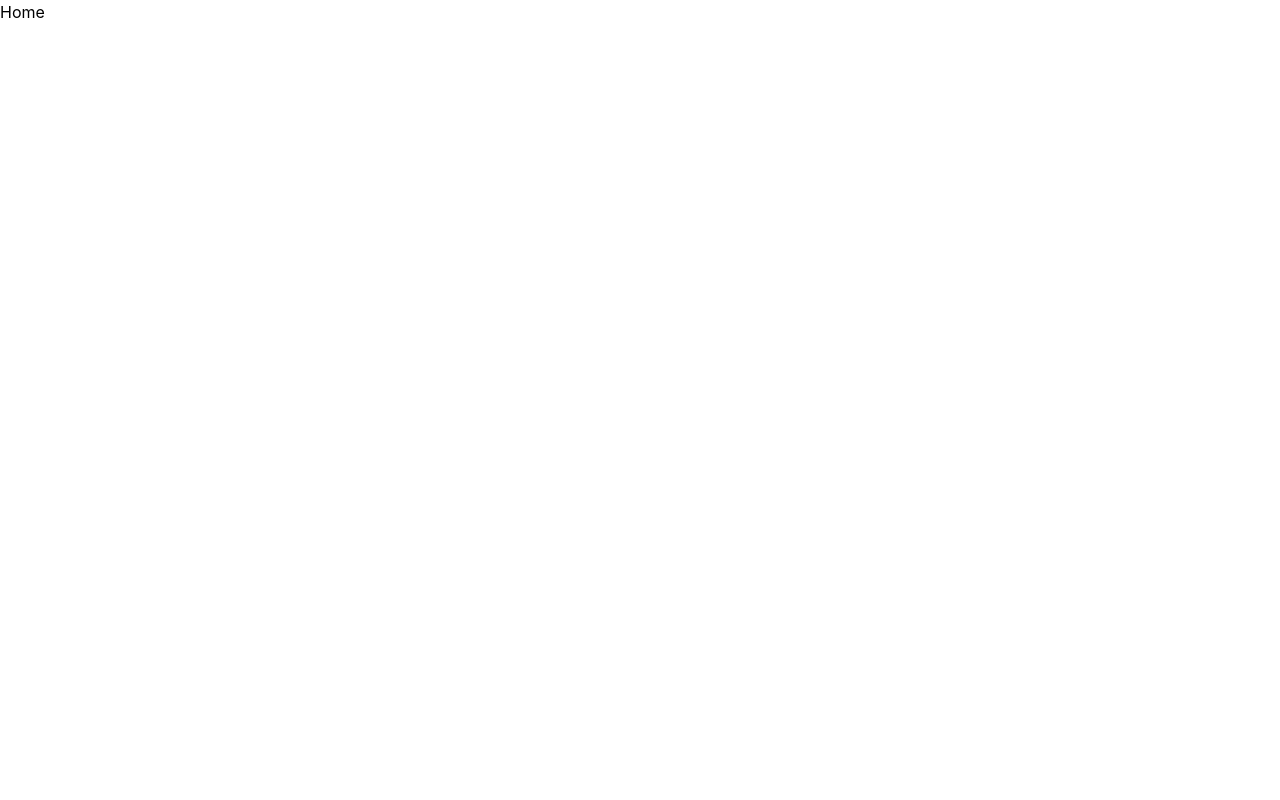
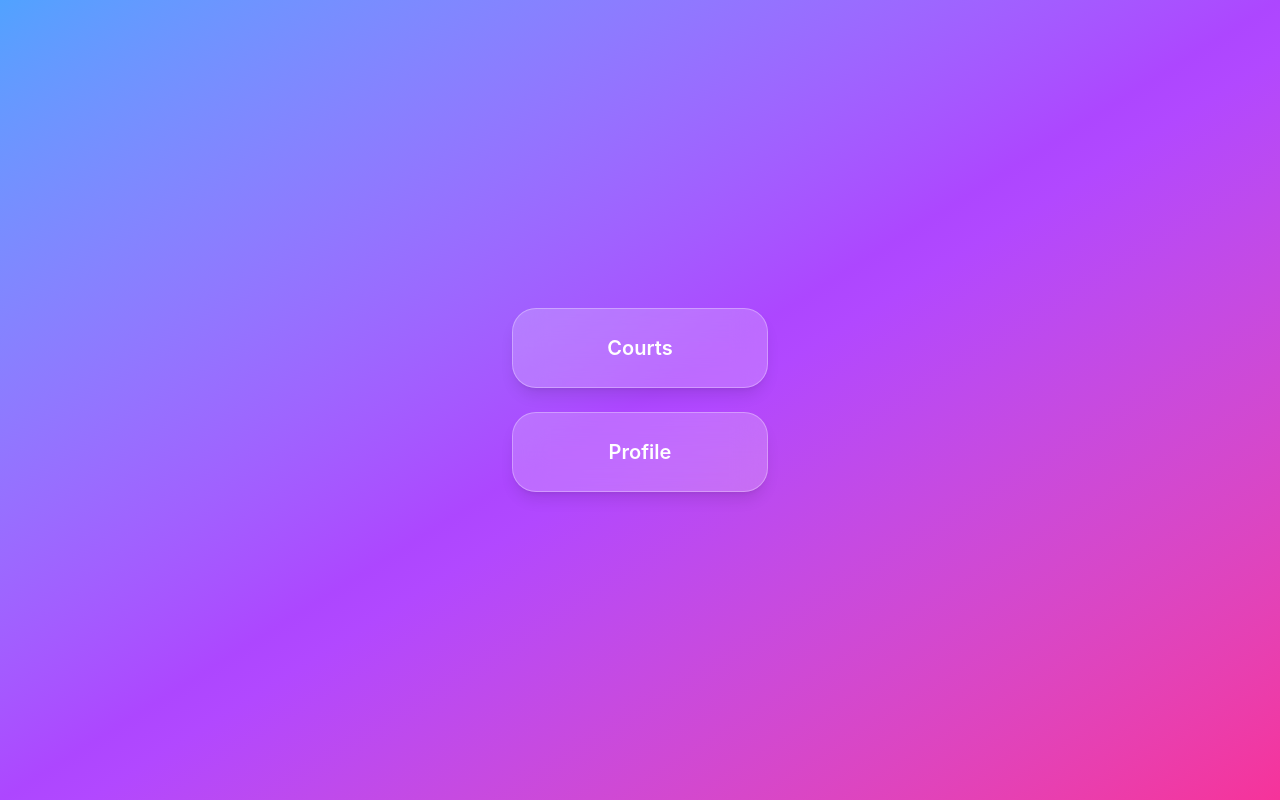
Before and after one commit to khalilshots/NextGame, a React app in the folder frontend/: page /home in a window 1280 px wide. Built offline with nearby package versions, Linux system fonts and the light colour scheme; sample sign-in values are in the browser's storage; the HTML template or start-up script is replaced by a standard one.

Commit message:
added a home page which includes two buttons to redirect to courts and profile(no implementation yet), and a protectedRoute within components that wraps in our app.jsx file any endpoints that require login

```diff
--- a/frontend/src/App.jsx
+++ b/frontend/src/App.jsx
@@ -1,7 +1,8 @@
 import { Routes, Route } from 'react-router-dom'
 import LoginPage from './pages/login'
 import RegisterPage from './pages/register'
-
+import MenuPage from './pages/home'
+import ProtectedRoute from './components/ProtectedRoute'
 
 function App() {
   return (
@@ -9,10 +10,10 @@ function App() {
       <Route path="/" element={<LoginPage/>} />
       <Route path="/login" element={<LoginPage/>} />
       <Route path="/register" element={<RegisterPage/>} />
-      <Route path="/home" element={<div>Home</div>} />
-      <Route path="/courts" element={<div>Courts</div>} />
-      <Route path="/courts/:id" element={<div>Court Detail</div>} />
-      <Route path="/profile" element={<div>Profile</div>} />
+      <Route path="/home" element={<ProtectedRoute><MenuPage/></ProtectedRoute>} />
+      <Route path="/courts" element={<ProtectedRoute><div>Courts</div></ProtectedRoute>} />
+      <Route path="/courts/:id" element={<ProtectedRoute><div>Court Detail</div></ProtectedRoute>} />
+      <Route path="/profile" element={<ProtectedRoute><div>Profile</div></ProtectedRoute>} />
     </Routes>
   )
 }
--- /dev/null
+++ b/frontend/src/components/ProtectedRoute.jsx
@@ -0,0 +1,7 @@
+import { Navigate } from 'react-router-dom'
+
+export default function ProtectedRoute({ children }) {
+  const token = localStorage.getItem('token')
+  if (!token) return <Navigate to="/login" replace />
+  return children
+}
--- /dev/null
+++ b/frontend/src/pages/home.jsx
@@ -0,0 +1,19 @@
+export default function MenuPage() {
+  return (
+    <div className="min-h-screen flex flex-col items-center justify-center gap-6 p-8 bg-gradient-to-br from-blue-400 via-purple-500 to-pink-500">
+      <button
+        onClick={() => console.log("Courts clicked")}
+        className="w-64 h-20 rounded-3xl bg-white/20 backdrop-blur-lg border border-white/30 shadow-lg hover:bg-white/30 transition-all duration-300 text-white text-xl font-semibold"
+      >
+        Courts
+      </button>
+
+      <button
+        onClick={() => console.log("Profile clicked")}
+        className="w-64 h-20 rounded-3xl bg-white/20 backdrop-blur-lg border border-white/30 shadow-lg hover:bg-white/30 transition-all duration-300 text-white text-xl font-semibold"
+      >
+        Profile
+      </button>
+    </div>
+  );
+}
--- a/frontend/src/pages/login.jsx
+++ b/frontend/src/pages/login.jsx
@@ -5,17 +5,21 @@ import { Label } from "../components/ui/label"
 import { Checkbox } from "../components/ui/checkbox"
 import { Link } from 'react-router-dom'
 import { loginUser } from '../api/auth'
+import { useNavigate } from 'react-router-dom'
 
 
 export default function LoginPage() {
   const [username, setUsername] = useState("")
   const [password, setPassword] = useState("")
   const [rememberMe, setRememberMe] = useState(false)
+  const navigate = useNavigate()
 
   const handleSubmit = async e => {
     e.preventDefault()
     try {
-      await loginUser(username, password)
+      const data = await loginUser(username, password)
+      localStorage.setItem('token', data.access_token)
+      navigate('/home')
       console.log("Successful Login attempt with:", { username, rememberMe })
     } catch (error) {
       console.error("Login error:", error)
```
